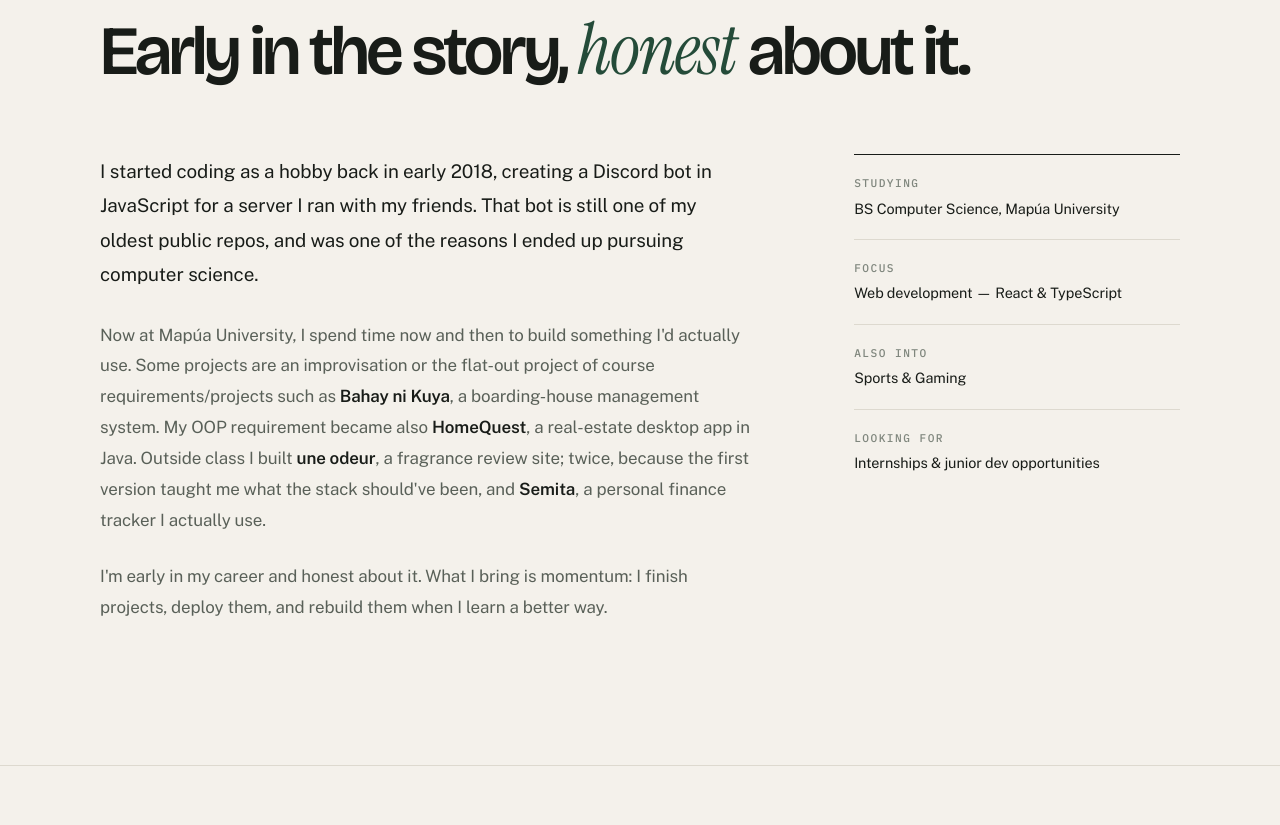
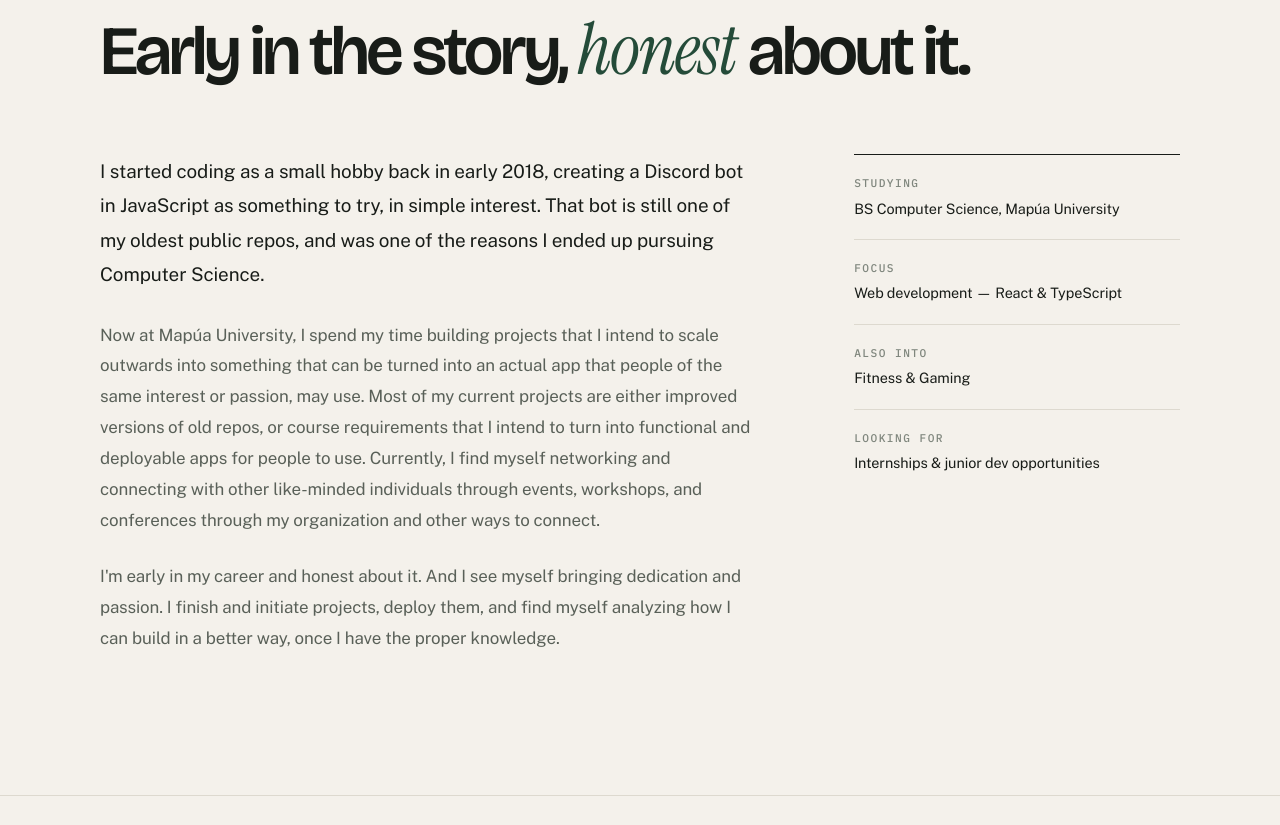
Before and after one commit to wetzuu/SaveTheWorld, a website: page index.html in a window 1280 px wide. Shown: the part 1115-1940 px from the top of the page. Drawn offline with nearby package versions, Linux system fonts and the light colour scheme.

Commit message:
Change aboutMe

```diff
--- a/index.html
+++ b/index.html
@@ -147,31 +147,32 @@
         <div class="about-grid">
           <div class="about-text reveal">
             <p>
-              I started coding as a hobby back in early 2018, creating a
-              Discord bot in JavaScript for a server I ran with my friends. That bot
+              I started coding as a small hobby back in early 2018, creating a
+              Discord bot in JavaScript as something to try, in simple interest. That bot
               is still one of my oldest public repos, and was one of the reasons I
-              ended up pursuing computer science.
+              ended up pursuing Computer Science.
             </p>
             <p>
-              Now at Mapúa University, I spend time now and then to build something
-              I'd actually use. Some projects are an improvisation or the flat-out project
-              of course requirements/projects such as <strong>Bahay ni Kuya</strong>,
-              a boarding-house management system. My OOP requirement became also
-              <strong>HomeQuest</strong>, a real-estate desktop app in Java. Outside class
-              I built <strong>une odeur</strong>, a fragrance review site; twice, because
-              the first version taught me what the stack should've been, and
-              <strong>Semita</strong>, a personal finance tracker I actually use.
+              Now at Mapúa University, I spend my time building projects that I intend to
+              scale outwards into something that can be turned into an actual app that people
+              of the same interest or passion, may use. Most of my current projects are either
+              improved versions of old repos, or course requirements that I intend to turn into
+              functional and deployable apps for people to use. Currently, I find myself networking and
+              connecting with other like-minded individuals through events, workshops, and conferences
+              through my organization and other ways to connect.
+
             </p>
             <p>
-              I'm early in my career and honest about it. What I bring is momentum: I
-              finish projects, deploy them, and rebuild them when I learn a better way.
+              I'm early in my career and honest about it. And I see myself bringing dedication and passion.
+              I finish and initiate projects, deploy them, and find myself analyzing how I can build in a better way,
+              once I have the proper knowledge.
             </p>
           </div>
           <aside class="about-facts reveal">
             <dl>
               <div><dt>Studying</dt><dd>BS Computer Science, Mapúa University</dd></div>
               <div><dt>Focus</dt><dd>Web development — React &amp; TypeScript</dd></div>
-              <div><dt>Also into</dt><dd>Sports &amp; Gaming</dd></div>
+              <div><dt>Also into</dt><dd>Fitness &amp; Gaming</dd></div>
               <div><dt>Looking for</dt><dd>Internships &amp; junior dev opportunities</dd></div>
             </dl>
           </aside>
@@ -358,7 +359,7 @@
             <div>
               <h3>Google Developers Group on Campus — Mapúa University</h3>
               <p>
-                <bold>Director of Events</bold>, currently responsible for planning and executing events
+                <bold>Director of Events</bold> — currently responsible for planning and executing events
                 for the organization.
               </p>
             </div>
@@ -368,7 +369,7 @@
             <div>
               <h3>BS Computer Science — Mapúa University</h3>
               <p>
-                Second-year student. Coursework so far has produced shipped projects
+                <bold>Second-year student</bold>. Coursework so far has produced shipped projects
                 rather than throwaway exercises: a boarding-house management system,
                 a real-estate desktop app, and a Python booking
                 system (intro capstone).
```
